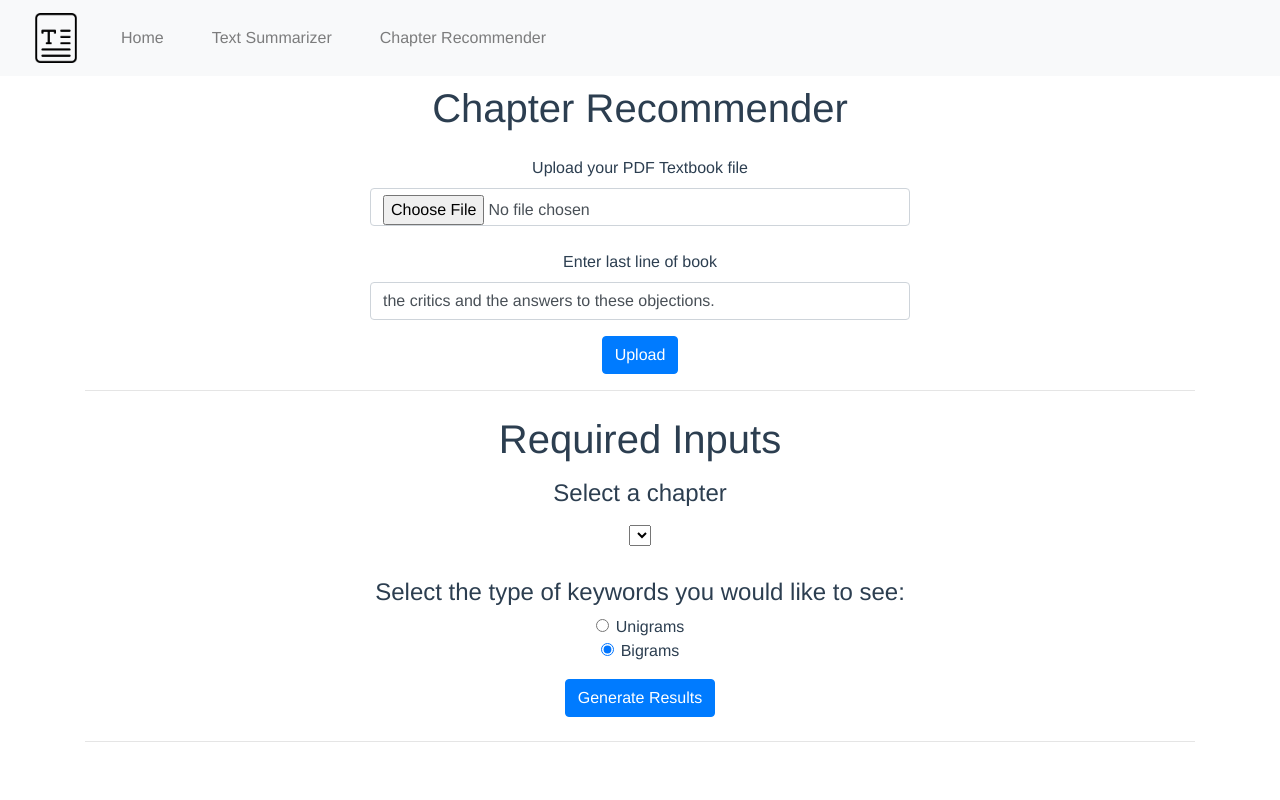
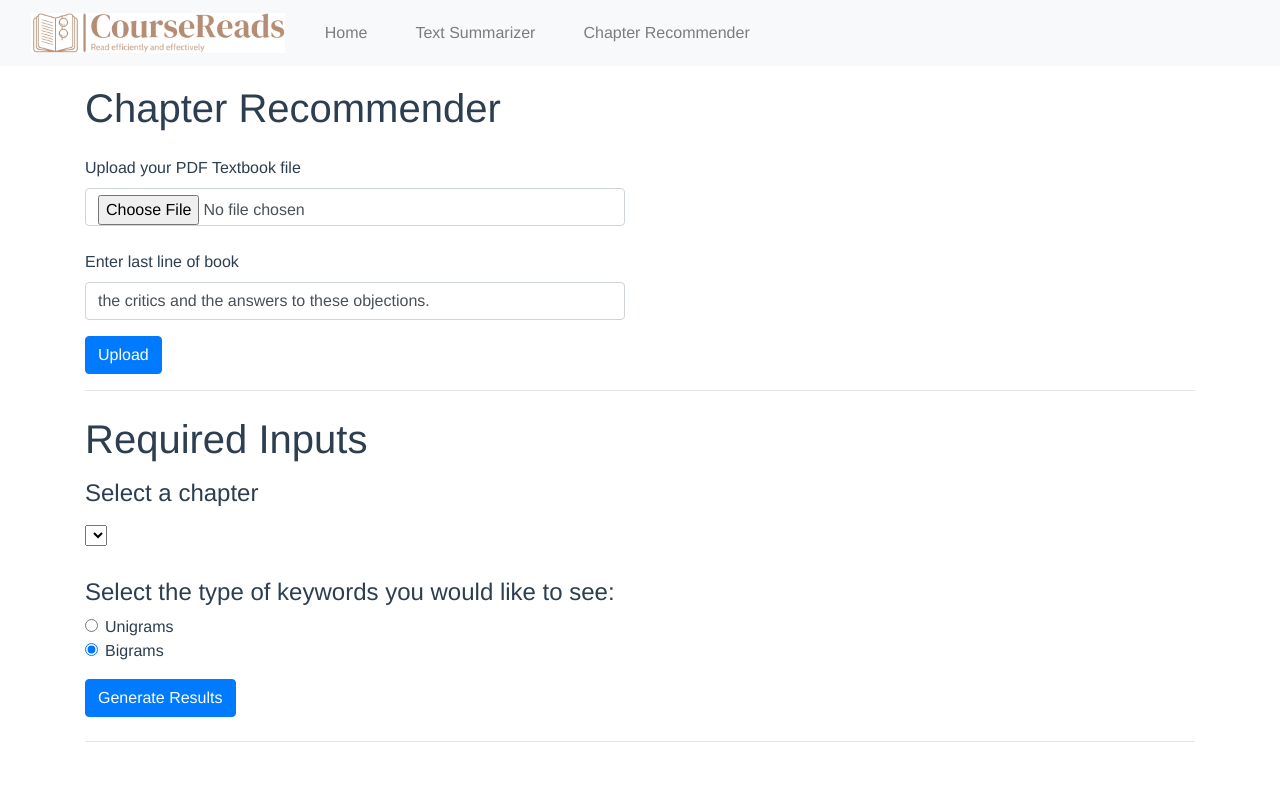
Before and after one commit to wyf114/text-mining-project, a Vue app in the folder web_app/frontend/: page /chapter-recommender in a window 1280 px wide. Shown: the top 800 px of the page. Built offline with nearby package versions, Linux system fonts and the light colour scheme.

Commit message:
added logo

```diff
--- a/web_app/frontend/public/index.html
+++ b/web_app/frontend/public/index.html
@@ -13,5 +13,8 @@
     </noscript>
     <div id="app"></div>
     <!-- built files will be auto injected -->
+
+    <!-- Axios CDN -->
+    <script src="https://unpkg.com/axios/dist/axios.min.js"></script>
   </body>
 </html>
--- a/web_app/frontend/src/App.vue
+++ b/web_app/frontend/src/App.vue
@@ -19,7 +19,7 @@ export default {
   font-family: Avenir, Helvetica, Arial, sans-serif;
   -webkit-font-smoothing: antialiased;
   -moz-osx-font-smoothing: grayscale;
-  text-align: center;
+  /* text-align: center; */
   color: #2c3e50;
   margin-top: 60px;
 }
--- a/web_app/frontend/src/components/TopNavigation.vue
+++ b/web_app/frontend/src/components/TopNavigation.vue
@@ -2,7 +2,7 @@
     <nav class="navbar fixed-top navbar-expand-lg navbar-light bg-light">
         <div class="container-fluid">
             <!--logo-->
-            <a class="navbar-brand" href="/"><img src="../assets/logo.png" height="50" width="50"></a>
+            <a class="navbar-brand" href="/"><img src="../assets/coursereads-logo.png" height="40"></a>
             <div class="collapse navbar-collapse">
                 <ul class="navbar-nav me-auto mb-2 mb-lg-0">
                     <li class="nav-item">
--- a/web_app/frontend/src/views/ChapterRecommender.vue
+++ b/web_app/frontend/src/views/ChapterRecommender.vue
@@ -3,7 +3,7 @@
     <div class="container-fluid">
 
         <div class="container">
-            <div class="row justify-content-center">
+            <div class="row">
                 <div class="col-md-6">
                     <h1 class="mt-4 mb-4">Chapter Recommender</h1>
                     <!-- Upload pdf file -->
```
Also changed, not shown: web_app/frontend/src/main.js (+0 -14 lines), web_app/frontend/src/assets/coursereads-logo.png (added).
